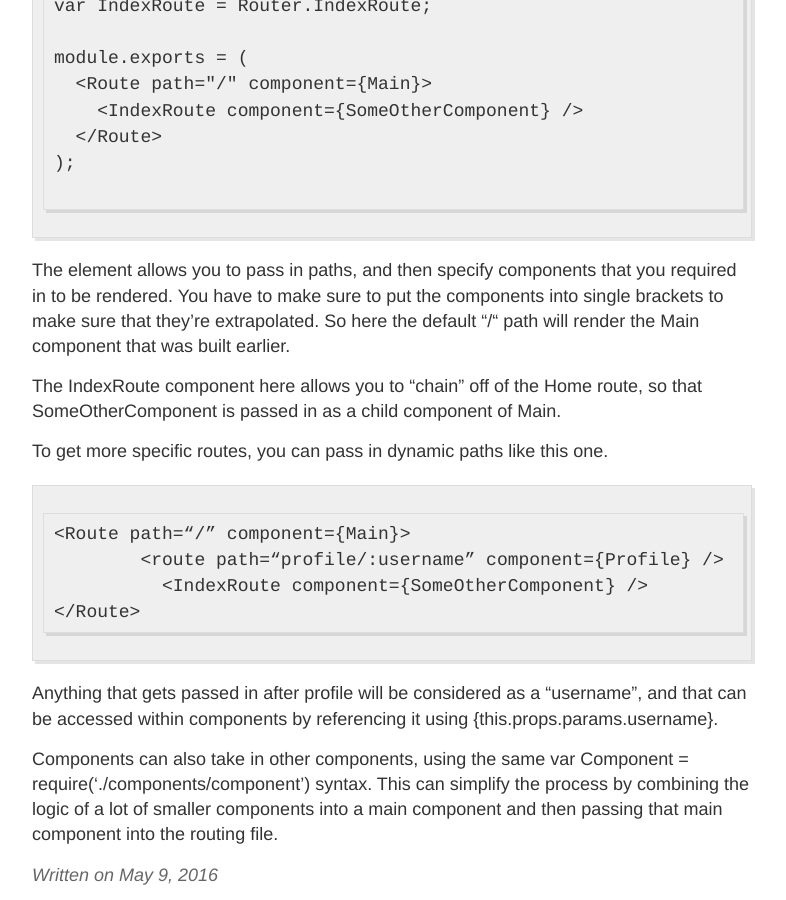
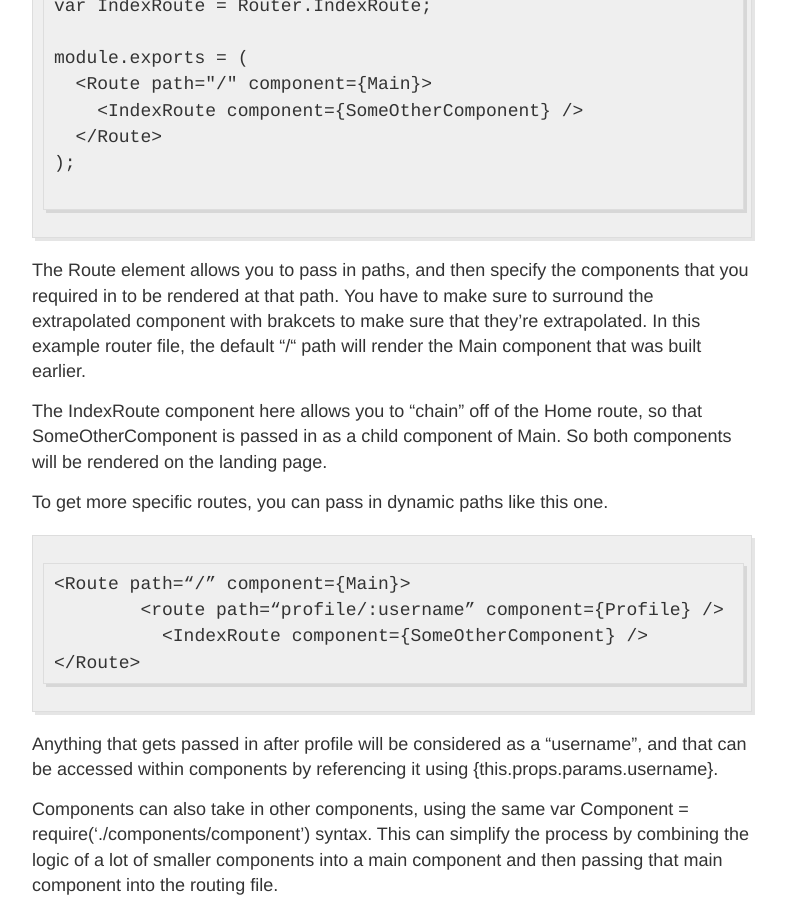
Before and after one commit to mliou8/mliou8.github.io, a Jekyll site: the page built from _posts/2016-5-9-React-from-a-beginner.md, in a window 1280 px wide and 900 px high, scrolled down 1262 px. Shown: the whole window, without its empty margins (248-1034 px from the left). Built offline with Jekyll 4.4.1, drawn with Linux system fonts in a browser that asks for light colours.

Commit message:
Update 2016-5-9-React-from-a-beginner.md

````diff
--- a/_posts/2016-5-9-React-from-a-beginner.md
+++ b/_posts/2016-5-9-React-from-a-beginner.md
@@ -49,9 +49,9 @@ module.exports = (
 );
 
 ```
-The <Route> element allows you to pass in paths, and then specify components that you required in to be rendered. You have to make sure to put the components into single brackets to make sure that they’re extrapolated. So here the default “/“ path will render the Main component that was built earlier.
+The Route element allows you to pass in paths, and then specify the components that you required in to be rendered at that path. You have to make sure to surround the extrapolated component with brakcets to make sure that they’re extrapolated. In this example router file,  the default “/“ path will render the Main component that was built earlier.
 
-The IndexRoute component here allows you to “chain” off of the Home route, so that SomeOtherComponent is passed in as a child component of Main.
+The IndexRoute component here allows you to “chain” off of the Home route, so that SomeOtherComponent is passed in as a child component of Main. So both components will be rendered on the landing page.
 
 To get more specific routes, you can pass in dynamic paths like this one.
 
````
